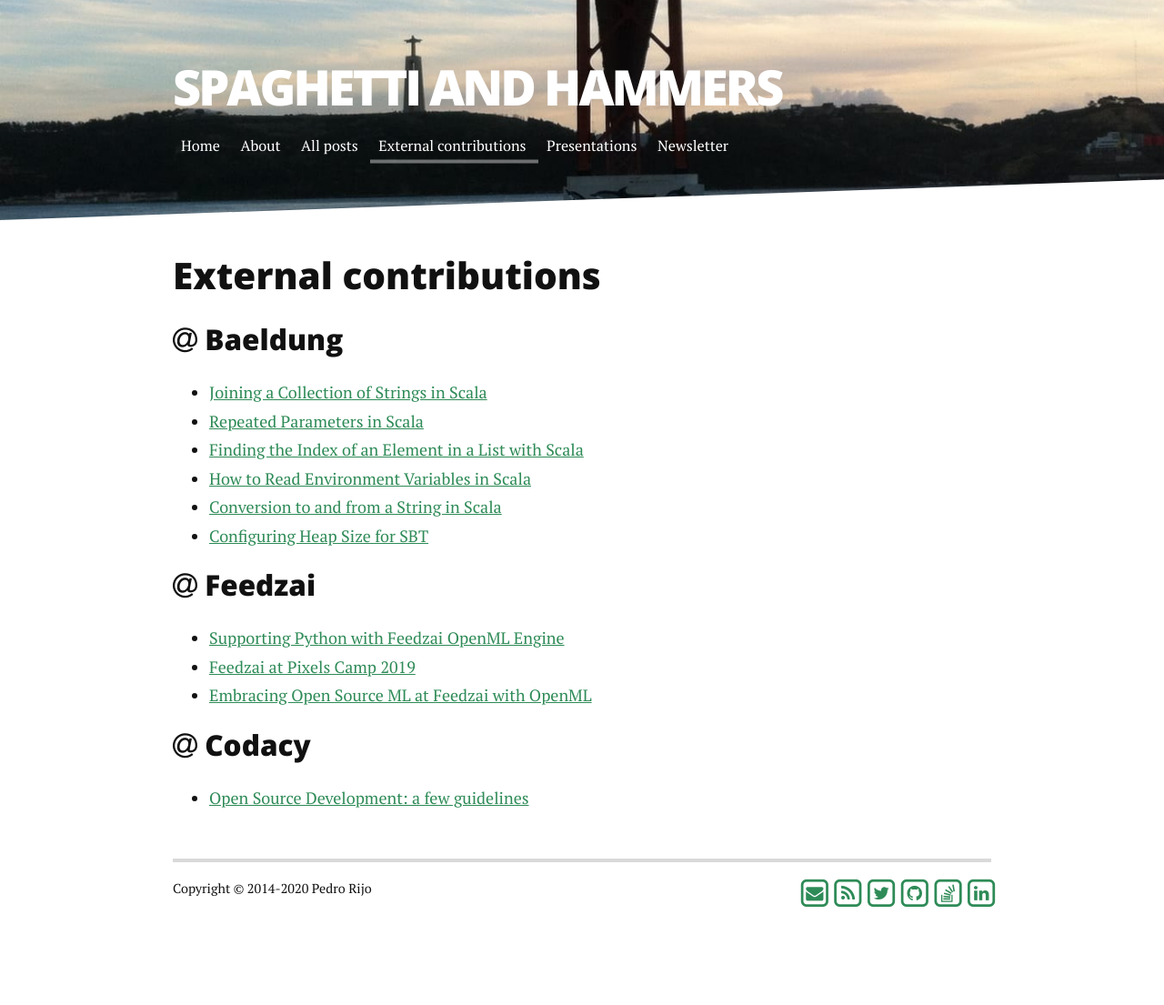
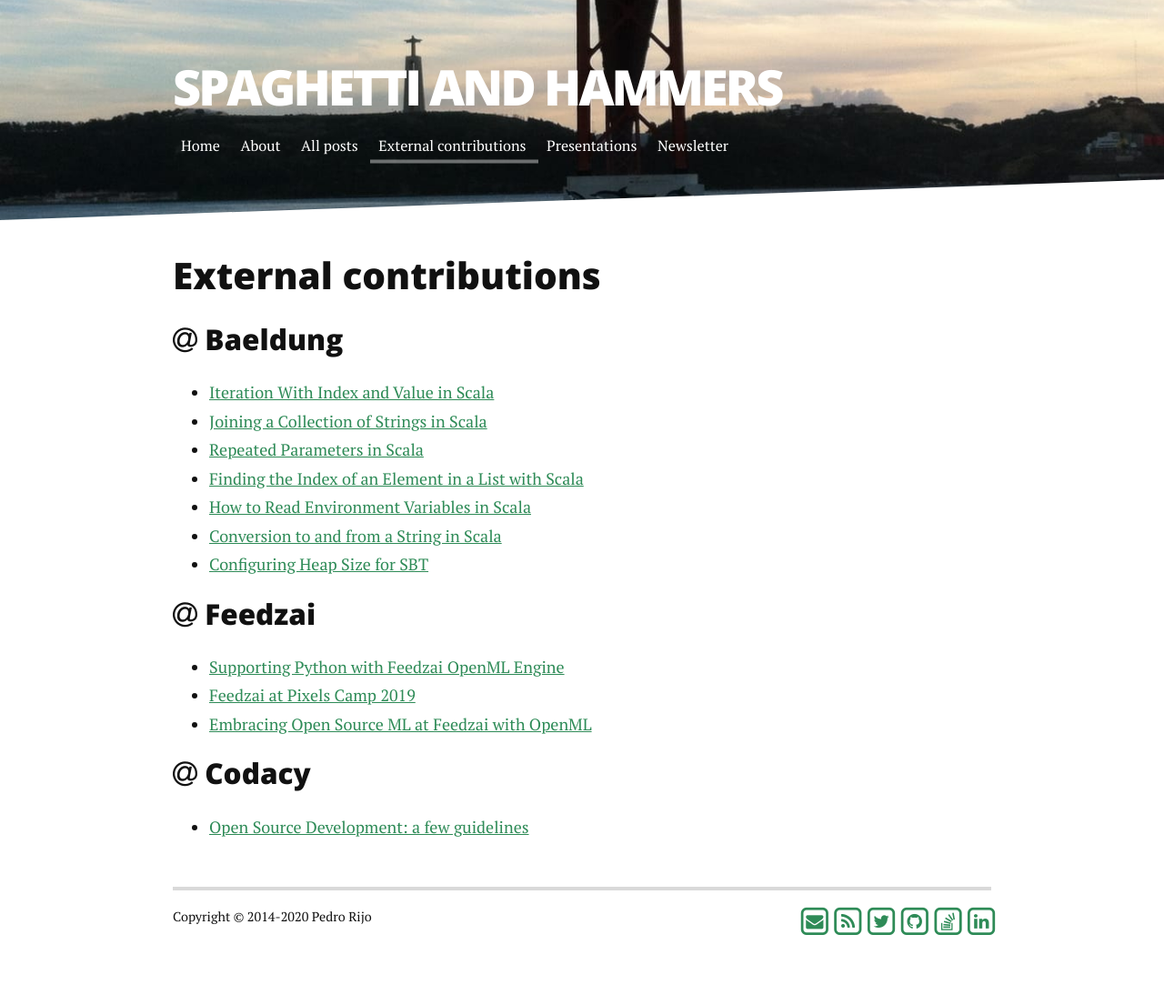
Before and after one commit to pedrorijo91/pedrorijo91.github.io, a Jekyll site: the page built from external.html, in a window 1280 px wide. Shown: the whole page at 91% size. Built offline with Jekyll 4.4.1, drawn with Linux system fonts in a browser that asks for light colours; before the commit the page ends 1074 px from its top, so only the background shows below that.

Commit message:
Update external.html

```diff
--- a/external.html
+++ b/external.html
@@ -9,6 +9,7 @@
   <h3 id="baeldung"><i class="fa fa-at" aria-hidden="true"></i> Baeldung</h3>
 
   <ul>
+    <li><a href="https://www.baeldung.com/scala/iteration-index-value">Iteration With Index and Value in Scala</a></li>
     <li><a href="https://www.baeldung.com/scala/join-string-collection">Joining a Collection of Strings in Scala</a></li>
     <li><a href="https://www.baeldung.com/scala/repeated-parameters">Repeated Parameters in Scala</a></li>
     <li><a href="https://www.baeldung.com/scala/find-index-element-in-list">Finding the Index of an Element in a List with Scala</a></li>
```
